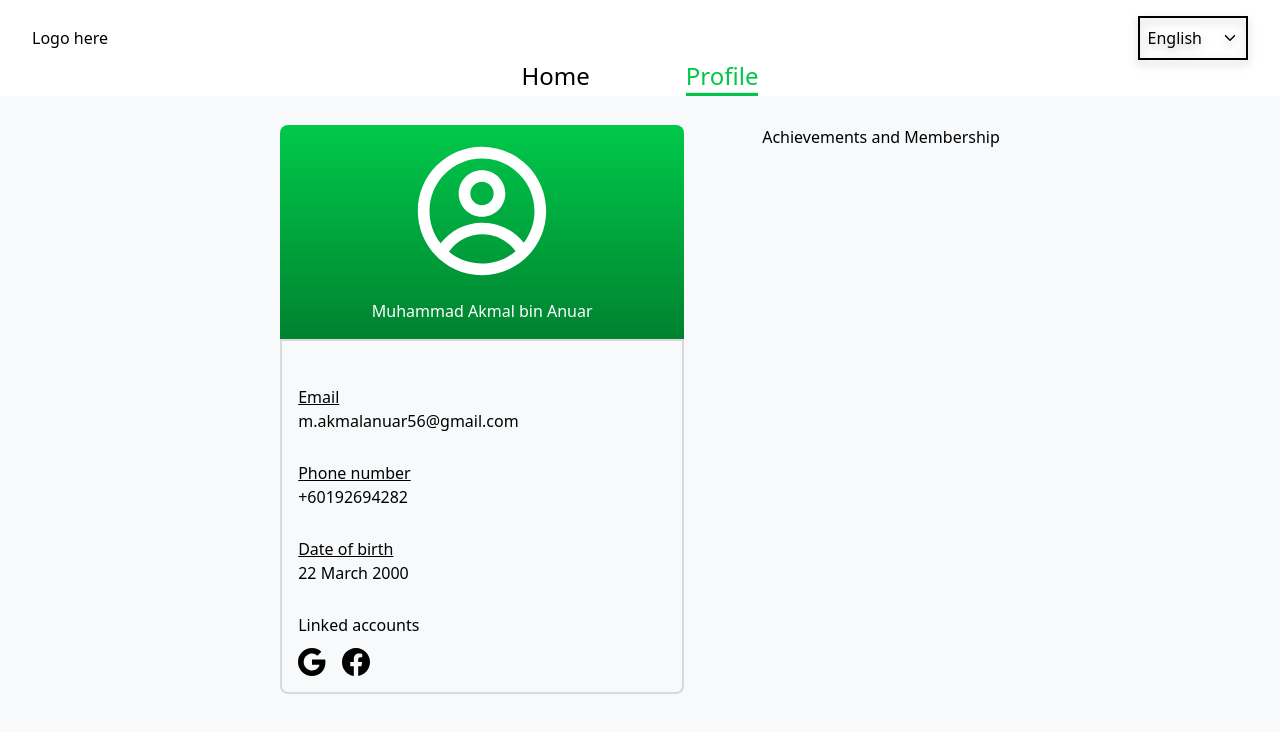
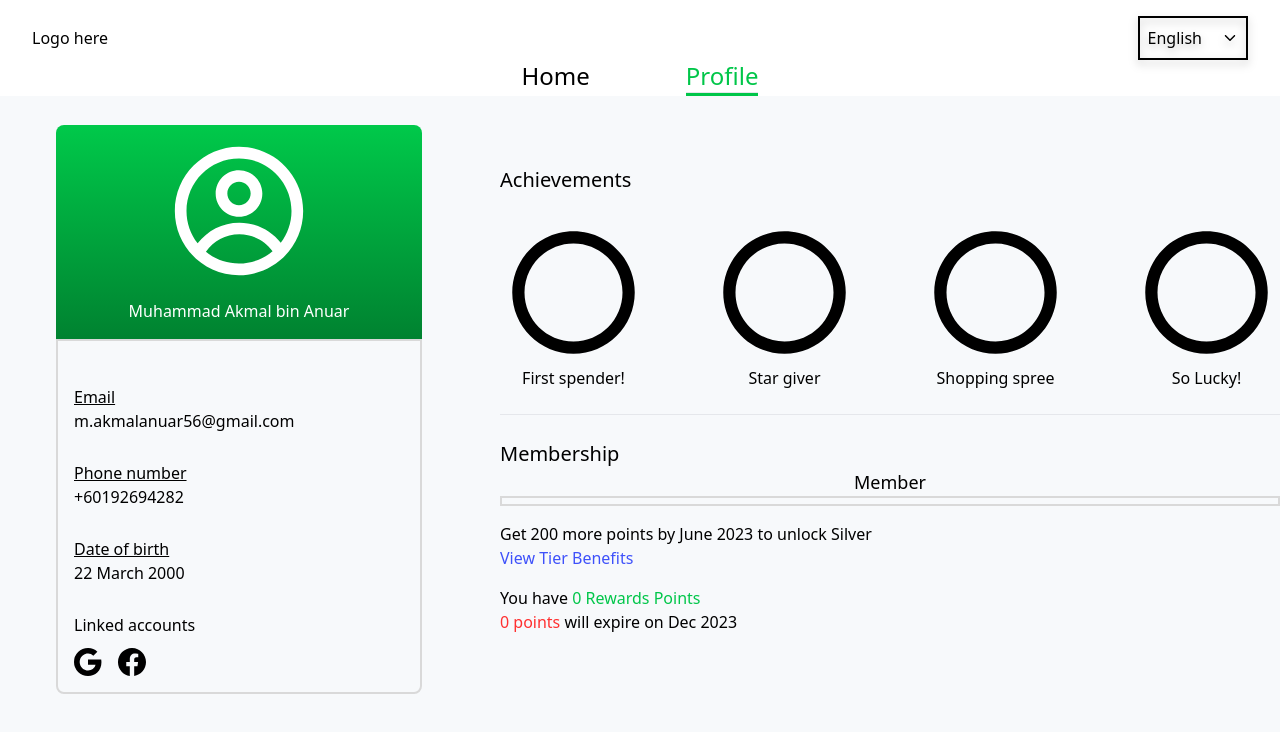
Before and after one commit to darkelfs56/regov-frontend, a Next.js app: page /user_profile_page in a window 1280 px wide. Shown: the top 732 px of the page. Built offline with nearby package versions, Linux system fonts and the light colour scheme.

Commit message:
Finished UI for user_profile_page.tsx

```diff
--- a/src/pages/user_profile_page.tsx
+++ b/src/pages/user_profile_page.tsx
@@ -4,6 +4,7 @@ import Link from "next/link";
 import HomeProfileNavbar from "~/components/HomeProfileNavbar";
 import { CgProfile } from "react-icons/cg";
 import { BsFacebook, BsGoogle } from "react-icons/bs";
+import { BiCircle } from "react-icons/bi";
 
 const LoginPage: NextPage = () => {
   return (
@@ -17,10 +18,10 @@ const LoginPage: NextPage = () => {
         <link rel="icon" href="/favicon.ico" />
       </Head>
       <HomeProfileNavbar routeName={"profile"} />
-      <main className="flex min-h-screen flex-col items-center bg-[#F7F9FB]">
-        <div className="mt-[29px] flex gap-[78px]">
-          <div className="w-[404px]">
-            <div className="from flex flex-col items-center justify-center rounded-t-lg bg-gradient-to-b from-[#00C94A] to-[#008230] pt-4 pb-4">
+      <main className="flex min-h-screen flex-col bg-[#F7F9FB]">
+        <div className="mt-[29px] flex">
+          <div className="mr-[78px] ml-[56px] w-[404px]">
+            <div className="flex flex-col items-center justify-center rounded-t-lg bg-gradient-to-b from-[#00C94A] to-[#008230] pt-4 pb-4">
               <CgProfile size={140} color={"white"} />
               <p className="mt-[18px] text-center text-white">
                 Muhammad Akmal bin Anuar
@@ -48,7 +49,53 @@ const LoginPage: NextPage = () => {
               </div>
             </div>
           </div>
-          <div>Achievements and Membership</div>
+          <div className="mt-10 flex flex-col">
+            <div className="mb-6">
+              <h2 className="text-[20px]">Achievements</h2>
+              <div className="mt-6 flex gap-16">
+                <div className="text-center">
+                  <BiCircle size={147} />
+                  <p>First spender!</p>
+                </div>
+                <div className="text-center">
+                  <BiCircle size={147} />
+                  <p>Star giver</p>
+                </div>
+                <div className="text-center">
+                  <BiCircle size={147} />
+                  <p>Shopping spree</p>
+                </div>
+                <div className="text-center">
+                  <BiCircle size={147} />
+                  <p>So Lucky!</p>
+                </div>
+              </div>
+            </div>
+            <hr />
+            <div className="mt-6">
+              <h2 className="text-[20px]">Membership</h2>
+              <div className="flex flex-col items-center">
+                <p className="text-[18px]">Member</p>
+                <div className="min-h-[10px] min-w-[100%] border-2 border-solid border-[#D9D9D9]"></div>
+              </div>
+              <div className="mt-4 text-[16px]">
+                <p>Get 200 more points by June 2023 to unlock Silver</p>
+                <Link href={""} className="text-[#3E51FA]">
+                  View Tier Benefits
+                </Link>
+              </div>
+              <div className="mt-4 text-[16px]">
+                <p>
+                  You have{" "}
+                  <span className="text-[#00C649]">0 Rewards Points</span>
+                </p>
+                <p>
+                  <span className="text-[#FF3030]">0 points</span> will expire
+                  on Dec 2023
+                </p>
+              </div>
+            </div>
+          </div>
         </div>
       </main>
     </>
```
